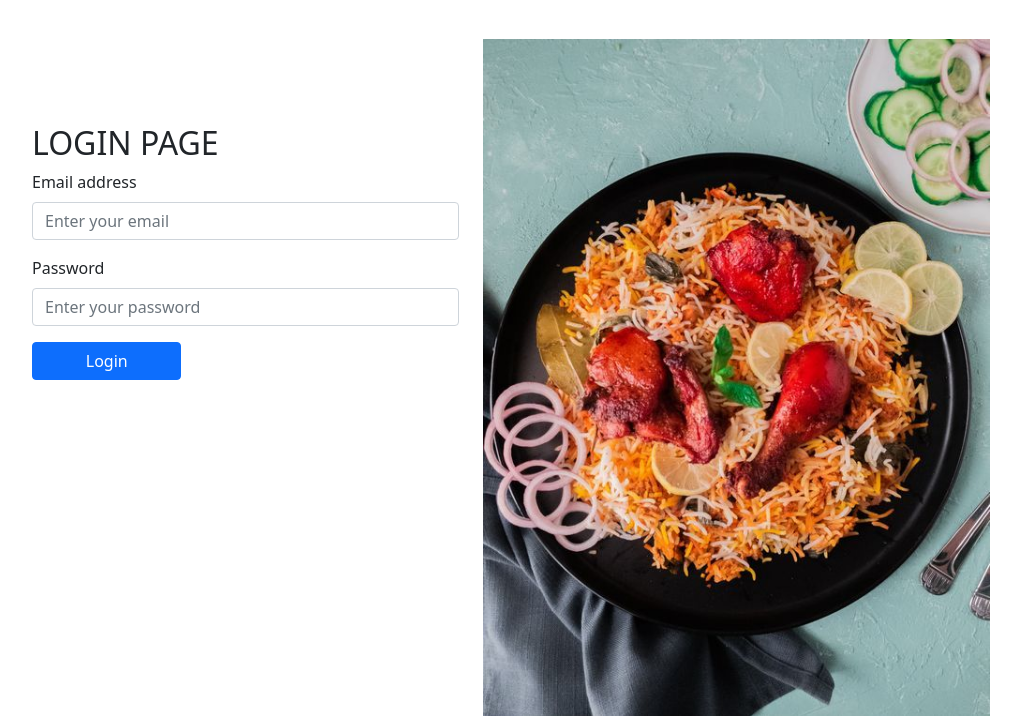
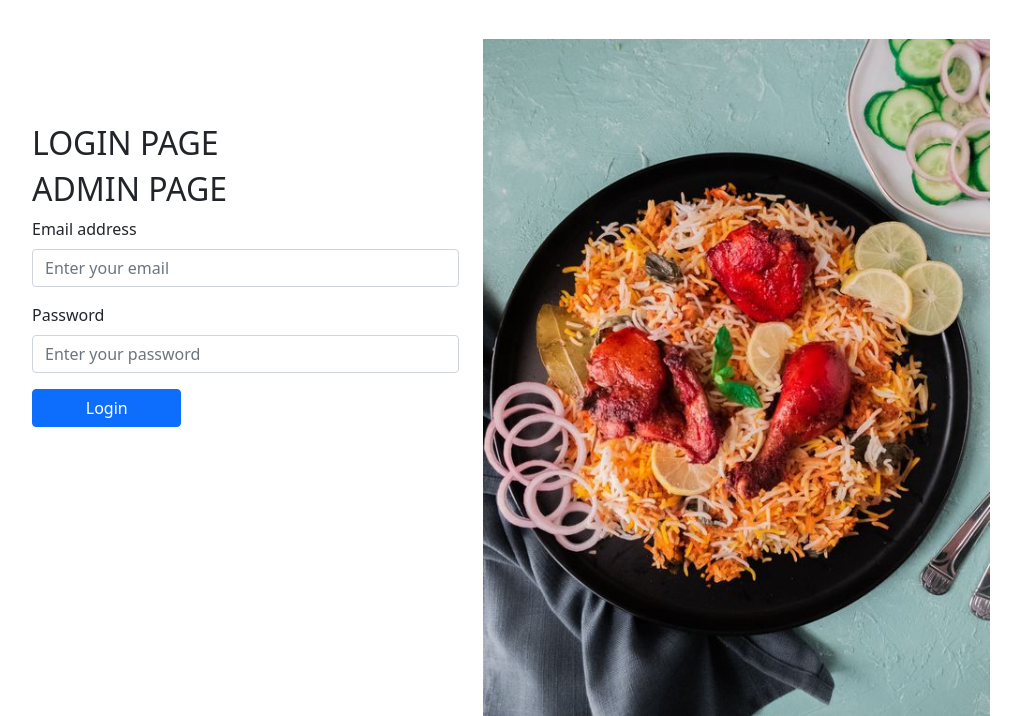
Before and after one commit to dhatchayani6/food, a PHP site: page /login.php in a window 1280 px wide. Shown: the top 716 px of the page, without its empty margins (169-1190 px from the left). Run offline with PHP 8.4, Linux system fonts and the light colour scheme.

Commit message:
initial updates

```diff
--- a/login.php
+++ b/login.php
@@ -63,6 +63,7 @@ if ($_SERVER["REQUEST_METHOD"] == "POST") {
                 <div class="col-lg-6">
                     <form method="post">
                         <h2>LOGIN PAGE</h2>
+                        <h2>ADMIN  PAGE</h2>
                         <div class="mb-3">
                             <label for="email" class="form-label">Email address</label>
                             <input type="email" class="form-control" id="email" name="email" placeholder="Enter your email">
```
